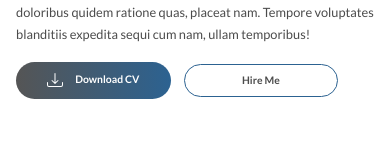
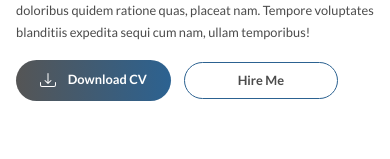
Before and after one commit to shankar81/portfolio-next, a Next.js app: page / in a window 390 px wide. Shown: the part 562-721 px from the top of the page. Built offline with nearby package versions, Linux system fonts and the light colour scheme.

Commit message:
increased the font size of button label on 400px

```diff
--- a/components/Button/Button.module.css
+++ b/components/Button/Button.module.css
@@ -30,20 +30,8 @@
   border: 1px solid var(--color-Primary);
 }
 
-@media only screen and (max-width: 450px) {
-  .label {
-    font-size: 1.3rem;
-  }
-}
-
 @media only screen and (max-width: 350px) {
   .label {
     font-size: 1rem;
   }
 }
-
-@media only screen and (max-width: 300px) {
-  .label {
-    font-size: 1rem;
-  }
-}
```
